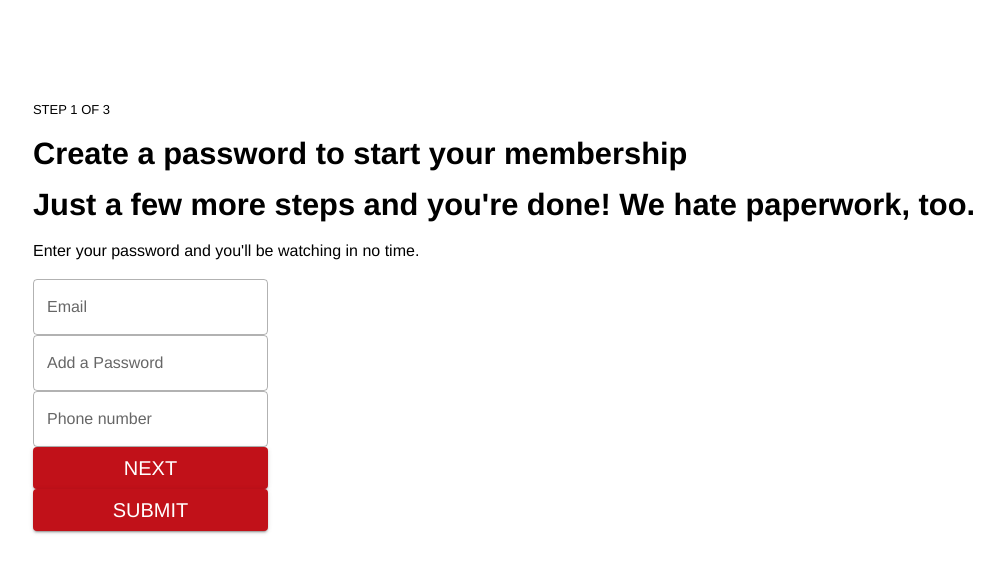
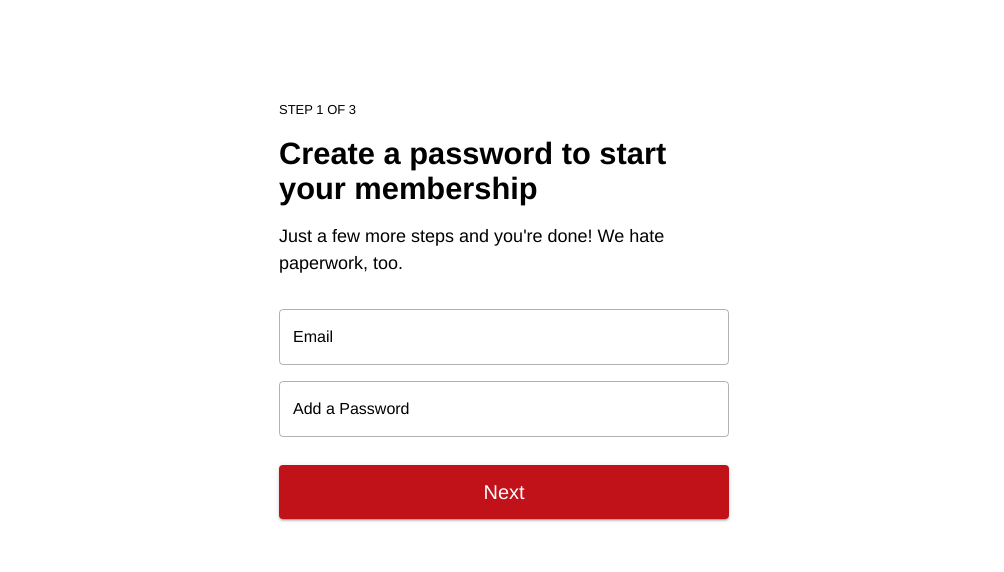
Before and after one commit to draco-git/EsMike_FE, a React (Vite) app: page /signup in a window 1280 px wide. Shown: the top 572 px of the page, without its empty margins (136-1140 px from the left). Built offline with nearby package versions, Linux system fonts and the light colour scheme.

Commit message:
sign up navigation

```diff
--- a/src/components/textFieldController/TextFieldController.tsx
+++ b/src/components/textFieldController/TextFieldController.tsx
@@ -7,7 +7,7 @@ import {
 } from "react-hook-form";
 
 export interface TextFieldControllerConfig<
-  Inputs extends FieldValues = FieldValues
+  Inputs extends FieldValues = FieldValues,
 > {
   readonly name: Path<Inputs>;
   readonly textFieldProps: TextFieldProps;
@@ -27,7 +27,7 @@ export const TextFieldController = <Inputs extends FieldValues = FieldValues>({
           <TextField
             {...textFieldProps}
             {...field}
-            helperText={error?.message}
+            helperText={textFieldProps.helperText || error?.message}
           />
         )}
         {...controllerProps}
--- a/src/services/login.ts
+++ b/src/services/login.ts
@@ -3,6 +3,10 @@ import { baseService } from "./baseService";
 export interface LoginProps {
   readonly email: string;
   readonly password: string;
+}
+
+export interface SignUpProps extends LoginProps {
+  readonly phone?: string;
 }
 const loginService = baseService.injectEndpoints({
   endpoints: (build) => ({
@@ -26,10 +30,10 @@ const loginService = baseService.injectEndpoints({
     }),
 
     signUp: build.mutation({
-      query: ({ email, password }: LoginProps) => ({
+      query: ({ email, password, phone }: SignUpProps) => ({
         url: "/signup",
         method: "POST",
-        body: { email, password },
+        body: { email, password, phone },
       }),
     }),
   }),
@@ -39,8 +43,7 @@ const useLogin = () => {
   const { useLoginMutation } = loginService;
   const [login, response] = useLoginMutation();
   return {
-    trigger: ({ email, password }: { email: string; password: string }) =>
-      login({ email, password }),
+    trigger: (props: LoginProps) => login(props),
     response,
   };
 };
@@ -58,8 +61,7 @@ const useSignUp = () => {
   const { useSignUpMutation } = loginService;
   const [signUp, response] = useSignUpMutation();
   return {
-    signUp: ({ email, password }: { email: string; password: string }) =>
-      signUp({ email, password }),
+    signUp: (props: SignUpProps) => signUp(props),
     response,
   };
 };
--- a/src/theme/muiOverrides.ts
+++ b/src/theme/muiOverrides.ts
@@ -24,6 +24,13 @@ const muiOverridenComponents = (palette?: PaletteOptions): Components => {
       },
       defaultProps: {},
     },
+    MuiButton: {
+      styleOverrides: {
+        root: {
+          textTransform: "none",
+        },
+      },
+    },
   };
 };
 
--- a/src/widgets/login/Login.tsx
+++ b/src/widgets/login/Login.tsx
@@ -26,7 +26,10 @@ export const Login = () => {
 
   useEffect(() => {
     if (response?.data?.success) {
-      localStorage.setItem("accessToken", response?.data?.response?.token);
+      localStorage.setItem(
+        "accessToken",
+        response?.data?.response?.body?.token
+      );
       navigate("/browse");
     }
     // eslint-disable-next-line react-hooks/exhaustive-deps
--- a/src/widgets/signup/SignUp.tsx
+++ b/src/widgets/signup/SignUp.tsx
@@ -1,8 +1,10 @@
 import { Box, Button, FormControl, Typography } from "@mui/material";
-import { useLocation } from "react-router-dom";
+import { useLocation, useNavigate } from "react-router-dom";
 import { textFieldSX } from "./signUp.styles";
 import { SubmitHandler, useForm } from "react-hook-form";
 import { TextFieldController } from "../../components/textFieldController/TextFieldController";
+import { useSignUp } from "../../services";
+import { useEffect, useState } from "react";
 
 interface SignUpFormInputs {
   readonly email: string;
@@ -12,11 +14,27 @@ interface SignUpFormInputs {
 const SignUp = () => {
   const location = useLocation();
   const email = location.state?.email;
-  const { control } = useForm<SignUpFormInputs>({ defaultValues: { email } });
+  const [show, setShow] = useState(false);
+  const { control, handleSubmit, formState } = useForm<SignUpFormInputs>({
+    defaultValues: { email },
+  });
+  const { errors } = formState;
+  const { signUp, response } = useSignUp();
+  const navigate = useNavigate();
+  useEffect(() => {
+    if (response?.data?.success) {
+      localStorage.setItem(
+        "accessToken",
+        response?.data?.response?.body?.token
+      );
+      navigate("/browse");
+    }
+    // eslint-disable-next-line react-hooks/exhaustive-deps
+  }, [response]);
 
   const onSubmit: SubmitHandler<SignUpFormInputs> = (data) => {
     if (data.email && data.password) {
-      ({
+      signUp({
         email: data.email,
         password: data.password,
         phone: data.phone,
@@ -33,32 +51,32 @@ const SignUp = () => {
           textAlign: "left",
           margin: "100px",
           gap: 1,
+          width: "450px",
         }}
       >
         <Typography sx={{ fontSize: "13px" }}>STEP 1 OF 3</Typography>
         <Typography variant="h1">
           Create a password to start your membership
         </Typography>
-        <Typography variant="h1">
+        <Typography fontSize={18} fontWeight={350}>
           Just a few more steps and you're done! We hate paperwork, too.
         </Typography>
-        <Typography>
-          Enter your password and you'll be watching in no time.
-        </Typography>
-        <form>
-          <FormControl>
+        <form onSubmit={handleSubmit(onSubmit)}>
+          <FormControl sx={{ gap: 1, width: "100%", py: 1 }}>
             <TextFieldController
               name="email"
               textFieldProps={{
                 label: "Email",
                 variant: "outlined",
                 sx: textFieldSX,
+                InputLabelProps: { style: { color: "black" } },
+                error: !!errors.email?.message,
               }}
               controllerProps={{
                 control,
                 rules: {
                   pattern: {
-                    value: new RegExp("^(.+@.+|d{10})$"),
+                    value: new RegExp("^[^\\s@]+@[^\\s@]+\\.[^\\s@]+$"),
                     message: "Invalid email",
                   },
                 },
@@ -69,7 +87,10 @@ const SignUp = () => {
               textFieldProps={{
                 label: "Add a Password",
                 variant: "outlined",
+                type: "password",
                 sx: textFieldSX,
+                InputLabelProps: { style: { color: "black" } },
+                error: !!errors.password?.message,
               }}
               controllerProps={{
                 control,
@@ -81,37 +102,52 @@ const SignUp = () => {
                 },
               }}
             />
+            {show && (
               <TextFieldController
                 name="phone"
                 textFieldProps={{
                   label: "Phone number",
                   variant: "outlined",
                   sx: textFieldSX,
+                  InputLabelProps: { style: { color: "black" } },
+                  helperText: "Optional",
+                  error: !!errors.phone?.message,
                 }}
                 controllerProps={{
                   control,
                   rules: {
                     pattern: {
-                    value: new RegExp("^(d{10})$"),
-                    message: "Invalid Phone number",
+                      value: new RegExp(`^([6789]\\d{9}$)`),
+                      message: "Invalid phone number",
                     },
                   },
                 }}
               />
-            <Button variant="contained" sx={{ borderRadius: "4px" }}>
+            )}
+            {!show && (
+              <Button
+                variant="contained"
+                sx={{ borderRadius: "4px", py: 0.75, mt: 0.75 }}
+                onClick={() => {
+                  setShow(!show);
+                }}
+              >
                 <Typography fontSize="20px" fontWeight="400">
                   Next
                 </Typography>
               </Button>
+            )}
+            {show && (
               <Button
                 variant="contained"
                 type="submit"
-              sx={{ borderRadius: "4px" }}
+                sx={{ borderRadius: "4px", py: 0.75, mt: 0.75 }}
               >
                 <Typography fontSize="20px" fontWeight="400">
                   Submit
                 </Typography>
               </Button>
+            )}
           </FormControl>
         </form>
       </Box>
```
Lines whose indentation alone changed are shown as unchanged.
